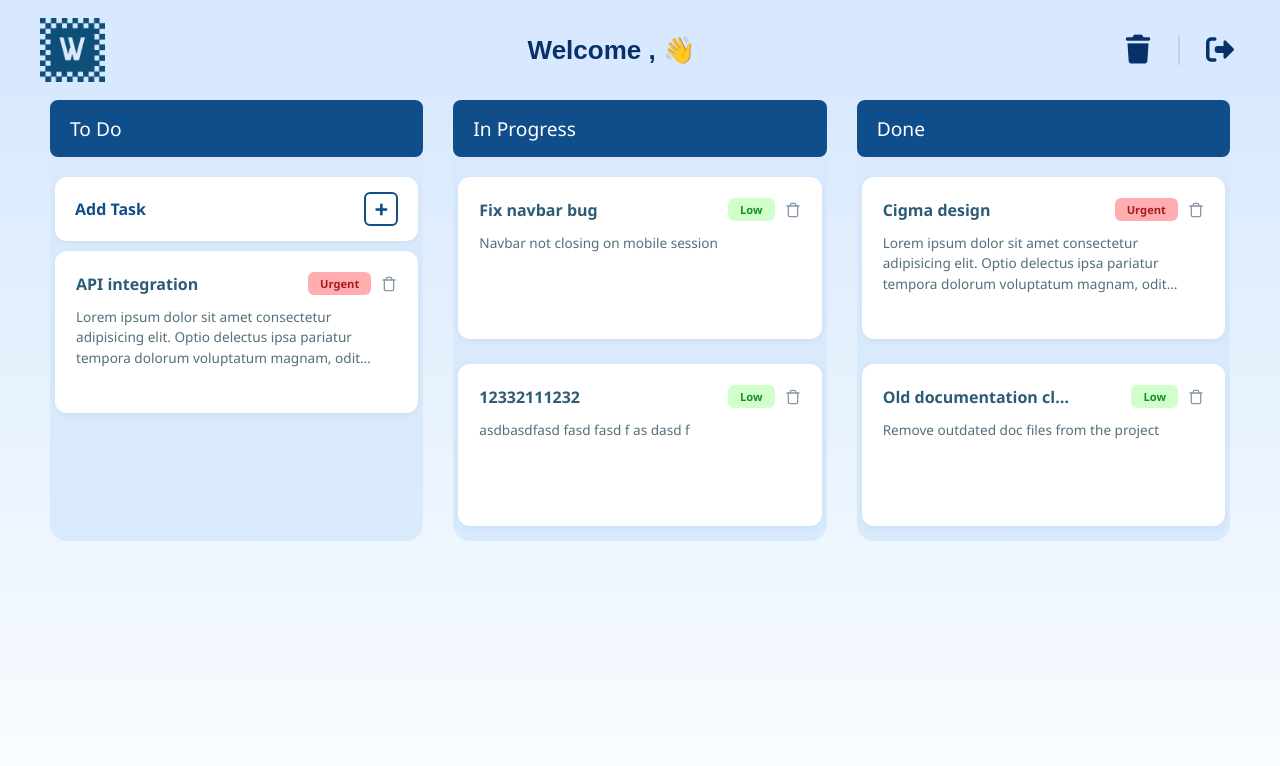
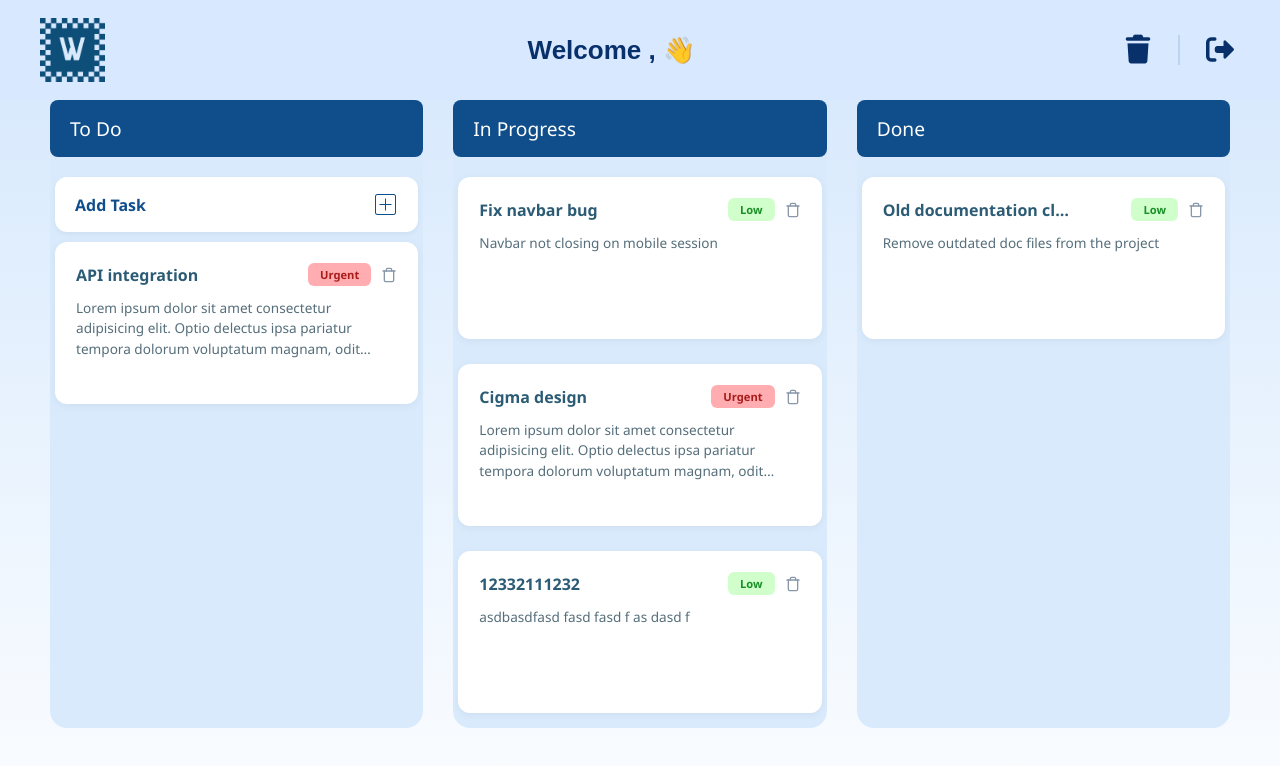
Before and after one commit to m-bouhaba/workflowhub-manager, a React (Vite) app: page /home in a window 1280 px wide. Shown: the top 766 px of the page. Built offline with nearby package versions, Linux system fonts and the light colour scheme; data requests are answered from the project's data file.

Commit message:
edit the add task icon into an image

```diff
--- a/src/Components/TasksColumn.jsx
+++ b/src/Components/TasksColumn.jsx
@@ -15,7 +15,11 @@ const TasksColumn = ({ title, status, tasks, onEdit, onDelete, showAddButton, on
             {showAddButton && (
               <div className="add-task-btn" onClick={onAdd}>
                 <span>Add Task</span>
-                <div className="plus-box">+</div>
+                <img
+                  src="/icons8-add-50.png"
+                  className="addIcon"
+                  alt="Add"
+                />
               </div>
             )}
       <Droppable droppableId={status}>
--- a/src/db.json
+++ b/src/db.json
@@ -12,9 +12,9 @@
       "id": "f0f0",
       "title": "Cigma design",
       "priority": "high",
-      "status": "done",
+      "status": "in-progress",
       "description": "Lorem ipsum dolor sit amet consectetur adipisicing elit. Optio delectus ipsa pariatur tempora dolorum voluptatum magnam, odit similique quo esse officiis sed explicabo quidem velit, natus autem ea, cupiditate id!",
-      "order": 1
+      "order": 2
     },
     {
       "id": "101",
```
